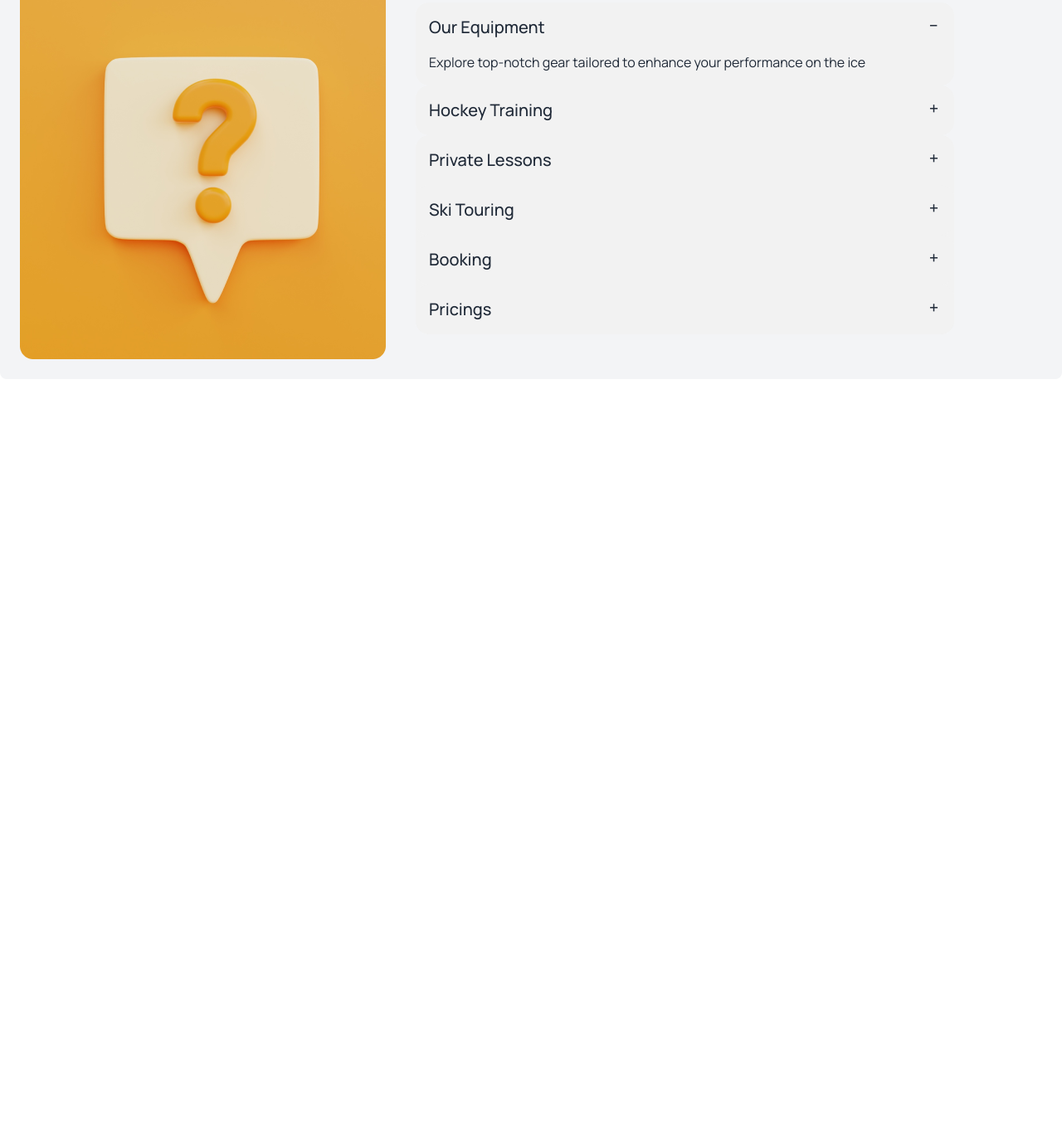
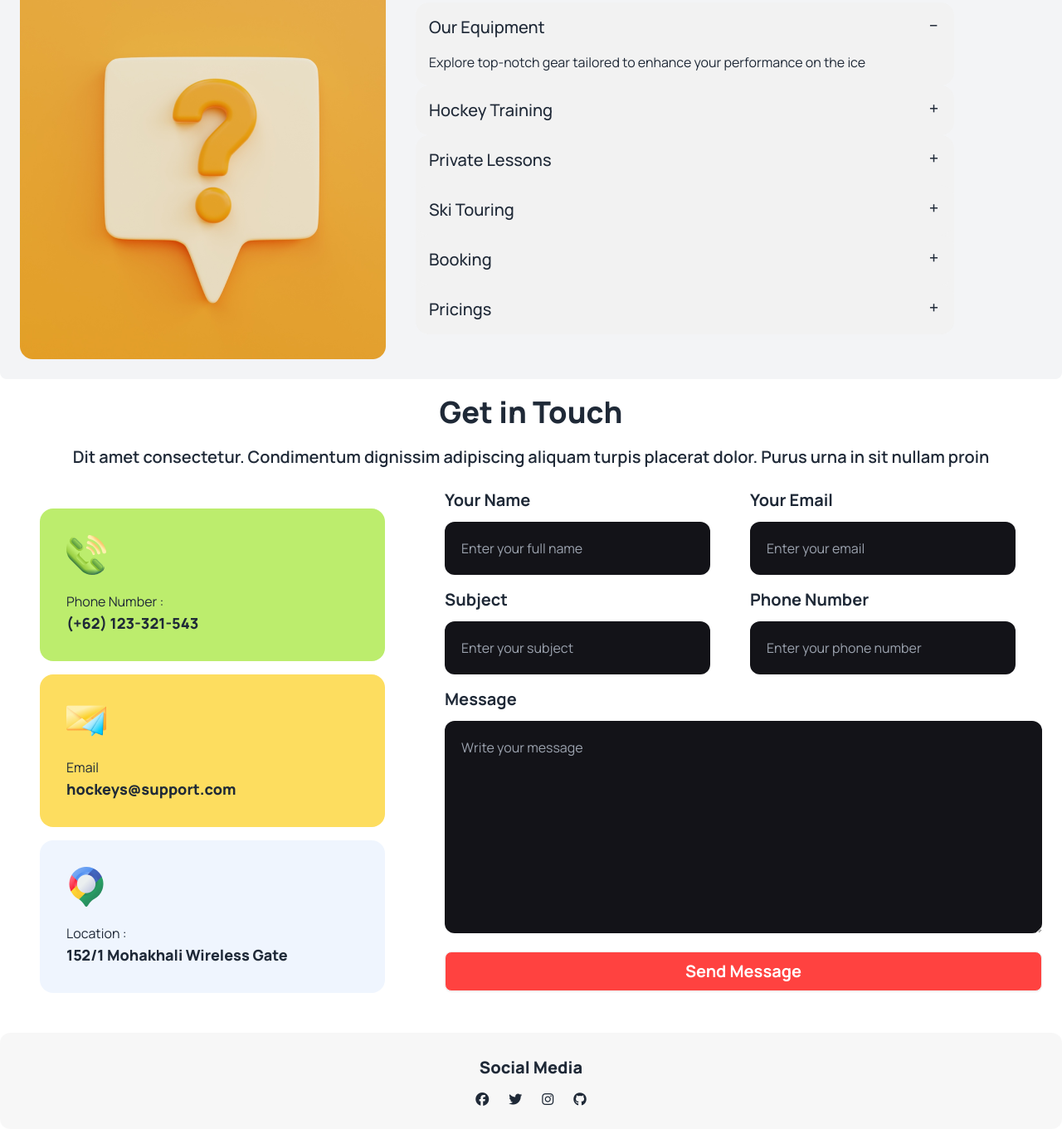
Before and after one commit to RayhanKobir972/Hockeys, a plain HTML site: page index.html in a window 1280 px wide. Shown: the part 2958-4319 px from the top of the page at 83% size. Before the commit the page ends 3415 px from the top, so only its background shows below. Drawn offline with nearby package versions, Linux system fonts and the light colour scheme.

Commit message:
completed get in touch section with responsive

```diff
--- a/index.html
+++ b/index.html
@@ -334,7 +334,7 @@
       <section>
         <h3 class="text-4xl font-extrabold mt-5 flex justify-center mx-auto">Program Sections</h3>
       <p class="text-xl font-semibold mt-5 flex justify-center">Explore tailored training and development opportunities to unlock your full potential on the ice. </p>
-        <div class="flex gap-4 mt-5 rounded-lg bg-gray-100 p-6">
+        <div class="block lg:flex gap-4 mt-5 rounded-lg bg-gray-100 p-6">
           <div>
             <img src="Images/11.png" alt="">
           </div>
@@ -397,6 +397,66 @@
         </div>
 
       </section>
+
+      <!-- Get in Touch Section -->
+      <section>
+        <h3 class="text-4xl font-extrabold mt-5 flex justify-center mx-auto">Get in Touch</h3>
+      <p class="text-xl font-semibold mt-5 flex justify-center">Dit amet consectetur. Condimentum dignissim adipiscing aliquam turpis placerat dolor. Purus urna in sit nullam proin</p>
+
+      <div class="block lg:flex">
+        <div class="bg-[#FFF] w-100% lg:w-2/5 p-12">
+          <div class="bg-[#BCED6D] p-8 rounded-2xl mb-4">
+            <img src="Images/Group 1171275317.png" alt="">
+            <p class="font-normal mt-5">Phone Number :</p>
+            <p class="text-lg font-extrabold">(+62) 123-321-543</p>
+          </div>
+          <div class="bg-[#FDDD5F] p-8 rounded-2xl mb-4">
+            <img src="Images/Group 1171275318.png" alt="">
+            <p class="font-normal mt-5">Email </p>
+            <p class="text-lg font-extrabold">hockeys@support.com</p>
+          </div>
+          <div class="bg-[#629CF31A] p-8 rounded-2xl">
+            <img src="Images/Group 1171275321.png" alt="">
+            <p class="font-normal mt-5">Location : </p>
+            <p class="text-lg font-extrabold">152/1 Mohakhali Wireless Gate</p>
+          </div>
+        </div>
+        <div class="bg-[#FFF] w-100% lg:w-3/5 p-6">
+          <div class="grid grid-cols-1 lg:grid-cols-2 gap-4">
+            <div>
+              <p for="name" class="text-xl font-bold mb-3">Your Name</p>
+              <input class="rounded-xl bg-[#131318] h-16 w-80 p-5" type="text" name="" id="" placeholder="Enter your full name">
+            </div>
+            <div>
+              <p for="name" class="text-xl font-bold mb-3">Your Email</p>
+              <input class="rounded-xl bg-[#131318] h-16 w-80 p-5" type="text" name="" id="" placeholder="Enter your email">
+            </div>
+            <div>
+              <p for="name" class="text-xl font-bold mb-3">Subject</p>
+              <input class="rounded-xl bg-[#131318] h-16 w-80 p-5" type="text" name="" id="" placeholder="Enter your subject">
+            </div>
+            <div>
+              <p for="name" class="text-xl font-bold mb-3">Phone Number</p>
+              <input class="rounded-xl bg-[#131318] h-16 w-80 p-5" type="text" name="" id="" placeholder="Enter your phone number">
+            </div>
+          </div>
+          <div>
+            <p for="name" class="text-xl font-bold mt-4 mb-3">Message</p>
+            <textarea class="rounded-xl bg-[#131318] h-64 w-full p-5" name="" id="" cols="30" rows="10" placeholder="Write your message"></textarea>
+          </div>
+          <button class="btn w-full bg-[#FF4240] text-xl font-bold text-[#FFF] mt-4">Send Message</button>
+        </div>
+      </div>
+      <div class="w-full mx-auto bg-[#13131808] py-7 rounded-xl">
+        <h3 class="text-xl font-extrabold flex justify-center">Social Media</h3>
+        <div class="flex justify-center gap-6 mt-4">
+          <i class="fa-brands fa-facebook"></i>
+          <i class="fa-brands fa-twitter"></i>
+          <i class="fa-brands fa-instagram"></i>
+          <i class="fa-brands fa-github"></i>
+        </div>
+      </div>
+      </section>
   </main>
   <footer>
 
```
